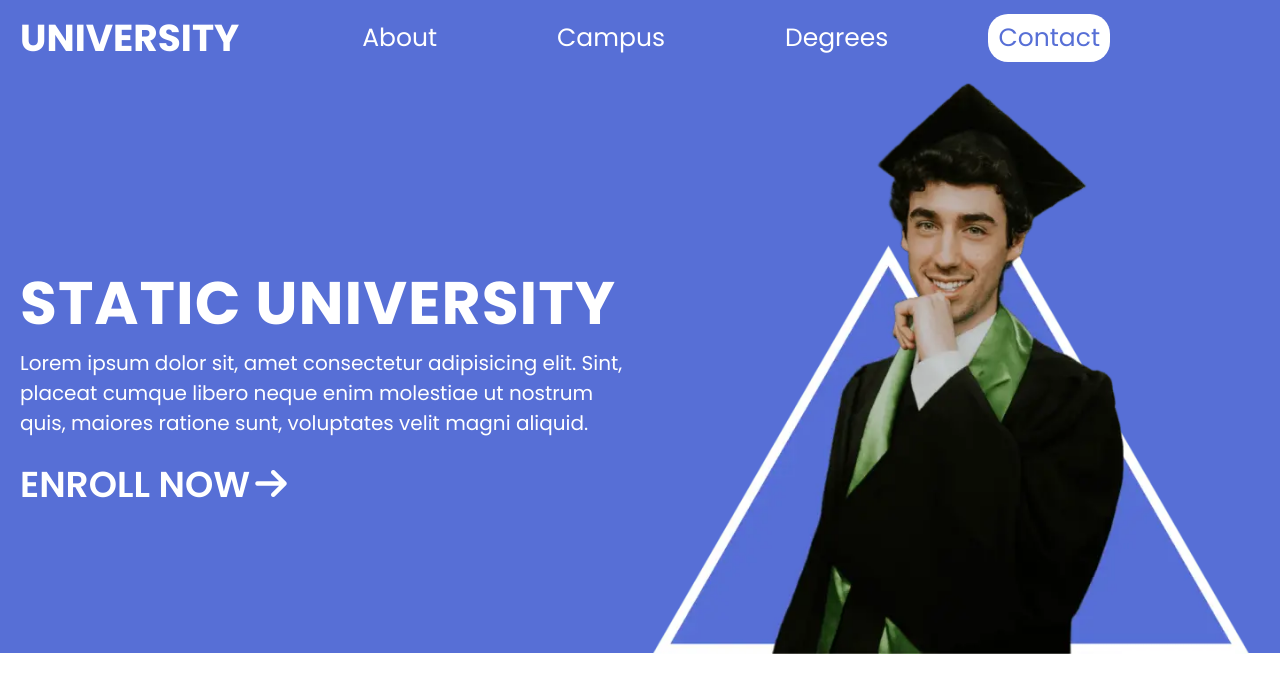
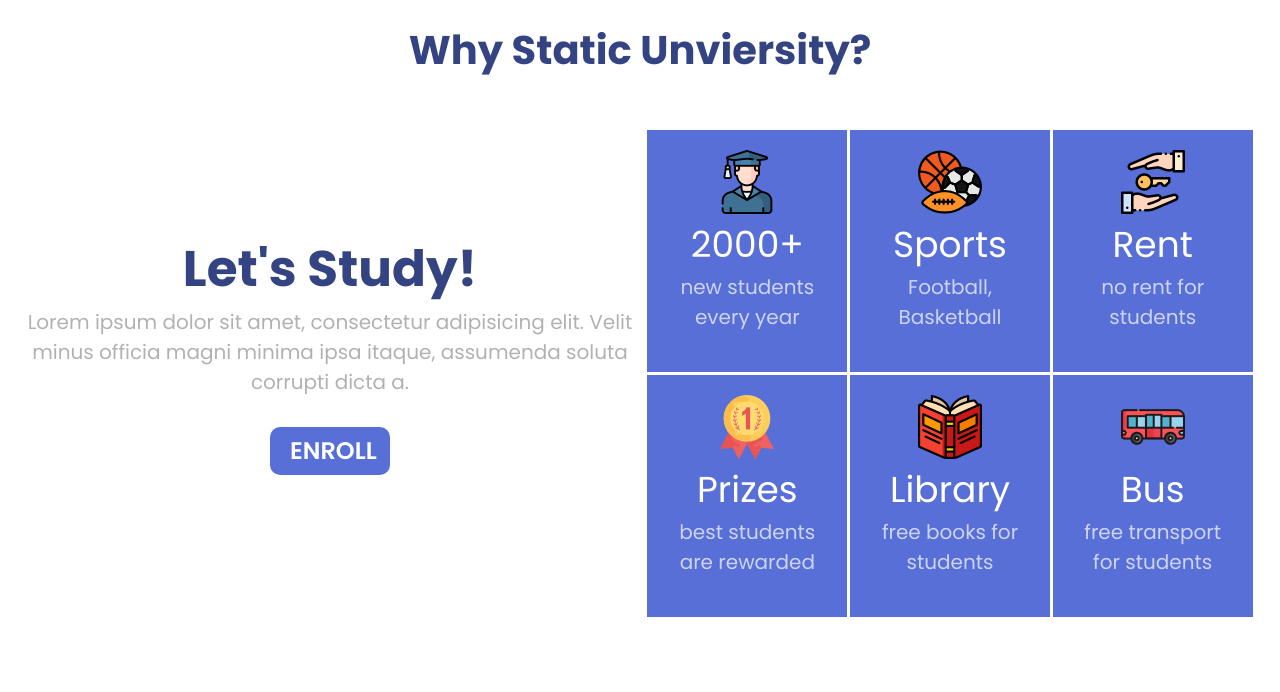
Before and after one commit to M0raru/Responsive-Static-University-Website, a plain HTML site: page index.html in a window 1280 px wide. Drawn offline with Linux system fonts and the light colour scheme.

Commit message:
Build about component

```diff
--- a/css/styles.css
+++ b/css/styles.css
@@ -23,6 +23,7 @@ body {
 }
 
 h1, h2, h3 {
+    margin-top: 10rem;
     margin-bottom: 0;
 }
 
@@ -36,6 +37,10 @@ h2 {
 
 h3 {
     font-size: 3.6rem;
+}
+
+h4 {
+    font-size: 3rem;
 }
 
  p {
@@ -54,6 +59,10 @@ h3 {
 
     h3 {
         font-size: 6.4rem;
+     }
+
+     h4 {
+        font-size: 5rem;
      }
 
      p {
@@ -141,7 +150,12 @@ h3 {
     background-color: var(--color-primary);
     text-align: center;
     padding: 2rem 3rem;
+    margin-top: 2.5px;
     font-weight: 500;
+}
+
+.card:first-of-type {
+    margin-top: 5rem;
 }
 
 .card__title {
@@ -354,3 +368,52 @@ h3 {
         letter-spacing: 1px;
     }
 }
+
+/* ABOUT Section */
+.about {
+    text-align: center;
+    max-width: 1440px;
+    margin: 0 auto;
+}
+
+.about__content {
+    align-self: center;
+    grid-column: 1/2;
+}
+
+.content__title {
+    margin: 2rem 0 0;
+    color: var(--color-accent);
+}
+
+.about__title {
+    margin-top: 2rem;
+    font-size: 4rem;
+    color: var(--color-accent);
+}
+
+.about__text {
+    margin-top: 0rem;
+    opacity: .3;
+}
+
+.about__btn {
+    justify-self: center;
+    max-width: 120px;
+}
+
+.cards {
+    justify-self: center;
+    align-self: center;
+    max-width: 750px;
+}
+
+@media screen and (min-width: 1024px) {
+    .cards {
+        grid-column: 2 /3 ;
+    }
+
+    .about__content {
+        grid-row: 1 /2;
+    }
+}
--- a/index.html
+++ b/index.html
@@ -19,52 +19,63 @@
     ></script>
   </head>
   <body>
-    <nav class="nav collapsible collapsible--expanded">
-      <p class="nav__title">University</p>
-      <i class="fa-solid fa-bars"></i>
-      <ul class="list nav__list collapsible__content">
-        <li class="nav__item"><a href="#">About</a></li>
-        <li class="nav__item"><a href="#">Campus</a></li>
-        <li class="nav__item"><a href="#">Degrees</a></li>
-        <li class="nav__item nav__contact"><a href="#">Contact</a></li>
-      </ul>
-    </nav>
-    <section class="hero">
+    <section class="about">
+      <h2 class="about__title">Why Static Unviersity?</h2>
       <div class="grid grid--1x2">
-        <div class="hero__content">
-          <h1 class="hero__title">Static University</h1>
-          <p>
-            Lorem ipsum dolor sit, amet consectetur adipisicing elit. Sint,
-            placeat cumque libero neque enim molestiae ut nostrum quis, maiores
-            ratione sunt, voluptates velit magni aliquid.
-          </p>
-          <a href="#" class="link-arrow"
-            >Enroll Now<i class="fa-solid fa-arrow-right"></i
-          ></a>
+
+        <div class="cards">
+        <div class="card">
+          <svg class="icon">
+            <use xlink:href=images/sprite.svg#graduated></use>
+          </svg>
+          <h3 class="card__title">2000+</h3>
+          <p class="card__text">new students every year</p>
         </div>
-        <picture>
-          <source
-            type="image/webp"
-            srcset="
-              images/hero-student@700.webp  1x,
-              images/hero-student@1168.webp 2x
-            "
-          />
-          <source
-            type="image/"
-            srcset="
-              images/hero-student@700.png  1x,
-              images/hero-student@1168.png 2x
-            "
-          />
-          <img
-            class="hero__image"
-            src="images/hero-student_gi1hxp.png"
-            alt="A young happy student"
-          />
-        </picture>
+        <div class="card">
+          <svg class="icon">
+            <use xlink:href=images/sprite.svg#sports></use>
+          </svg>
+          <h3 class="card__title">Sports</h3>
+          <p class="card__text">Football, Basketball</p>
+        </div>
+        <div class="card">
+          <svg class="icon">
+            <use xlink:href=images/sprite.svg#key></use>
+          </svg>
+          <h3 class="card__title">Rent</h3>
+          <p class="card__text">no rent for students</p>
+        </div>
+        <div class="card">
+          <svg class="icon">
+            <use xlink:href=images/sprite.svg#gold-medal></use>
+          </svg>
+          <h3 class="card__title">Prizes</h3>
+          <p class="card__text">best students are rewarded</p>
+        </div>
+        <div class="card">
+          <svg class="icon">
+            <use xlink:href=images/sprite.svg#book></use>
+          </svg>
+          <h3 class="card__title">Library</h3>
+          <p class="card__text">free books for students</p>
+        </div>
+        <div class="card">
+          <svg class="icon">
+            <use xlink:href=images/sprite.svg#bus></use>
+          </svg>
+          <h3 class="card__title">Bus</h3>
+          <p class="card__text">free transport for students</p>
+        </div>
       </div>
+      <div class="about__content">
+          <h4 class="content__title">Let's Study!</h4>
+          <p class="about__text">Lorem ipsum dolor sit amet, consectetur adipisicing elit. Velit minus officia magni minima ipsa itaque, assumenda soluta corrupti dicta a.</p>
+          <button class="btn btn--secondary about__btn">Enroll</button>
+        </div>
+      </div>
+    </div>
     </section>
+
     <script src="main.js"></script>
   </body>
 </html>
```
Also changed, not shown: components/about.html (added, +56 -0 lines).
